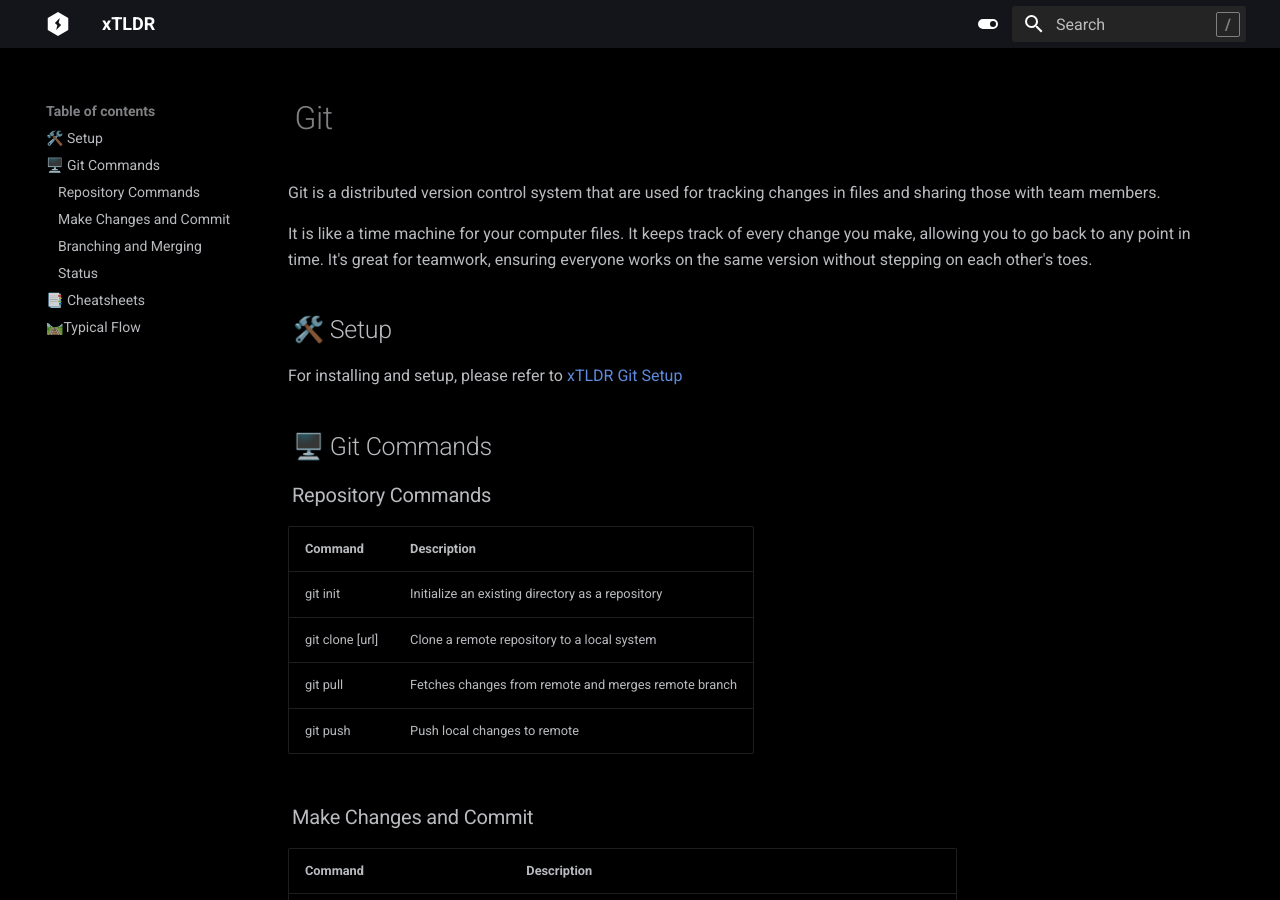
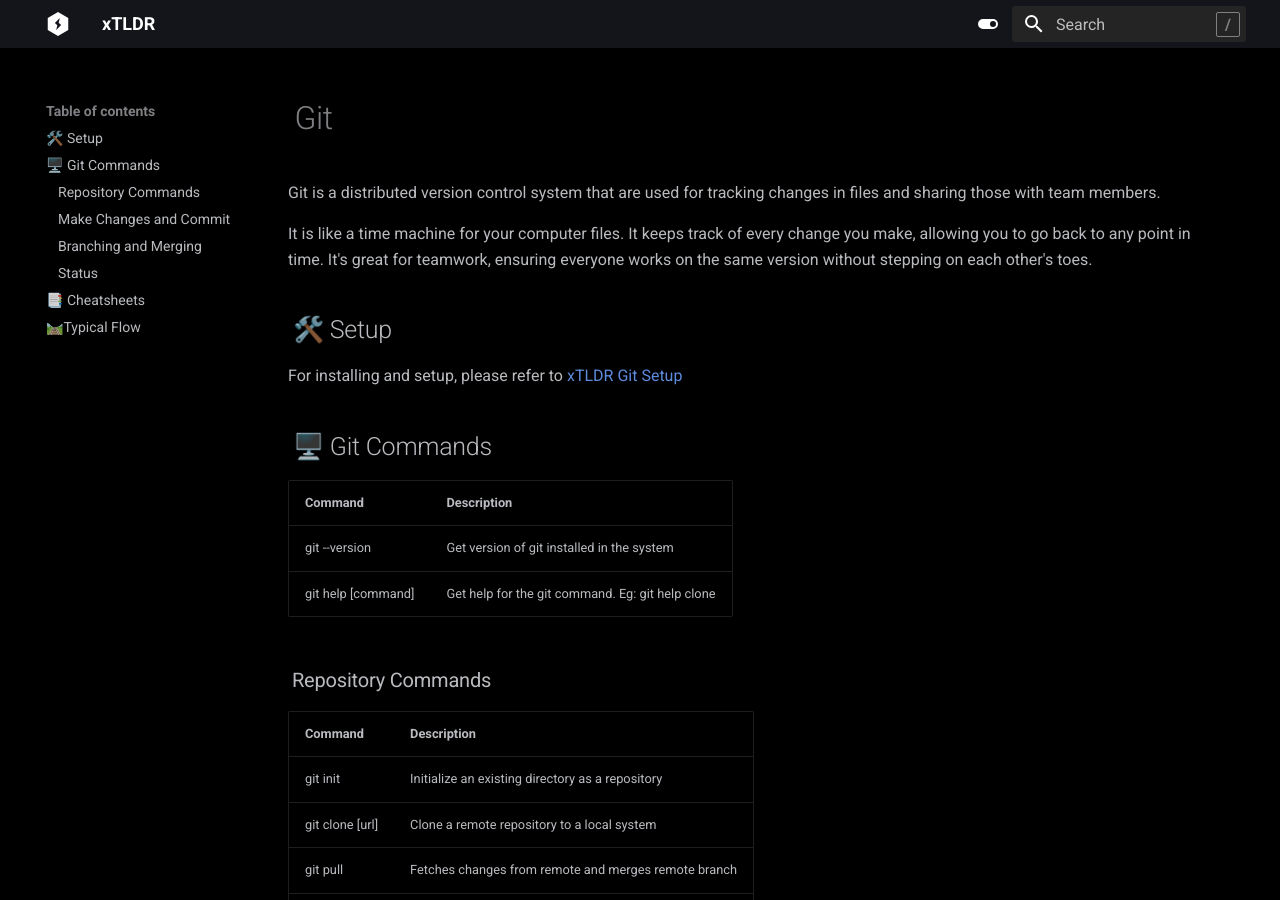
Before and after one commit to KarthikAbiram/xtldr, an MkDocs documentation site: the page built from docs/git/index.md, in a window 1280 px wide and 900 px high. Built offline with MkDocs 1.6.1 and Material for MkDocs 9.7.7, drawn with Linux system fonts in a browser that asks for light colours.

Commit message:
Add git help command
Signed-off-by: KarthikAbiram <karthikabiram@gmail.com>

```diff
--- a/docs/git/index.md
+++ b/docs/git/index.md
@@ -12,6 +12,11 @@ It is like a time machine for your computer files. It keeps track of every chang
 For installing and setup, please refer to [xTLDR Git Setup](\git\setup)
 
 ## 🖥️ Git Commands
+
+| Command            | Description                                      |
+| ------------------ | ------------------------------------------------ |
+| git --version      | Get version of git installed in the system       |
+| git help [command] | Get help for the git command. Eg: git help clone |
 
 ### Repository Commands
 
```
